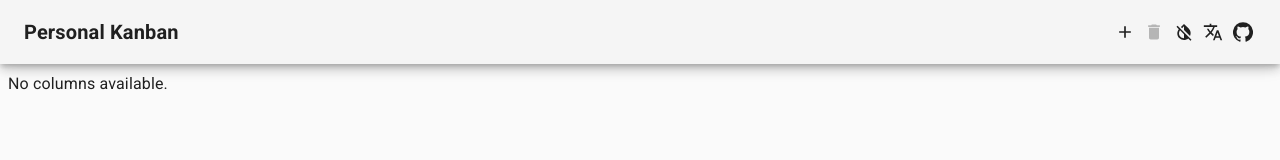
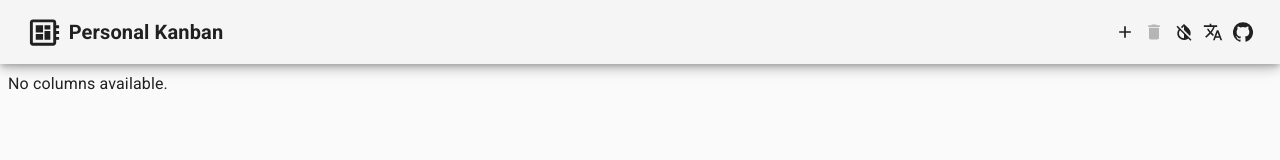
Before and after one commit to MadEyeAres/ProjectManagement-Kanban, a React (Create React App) app: page / in a window 1280 px wide. Shown: the top 160 px of the page. Built offline with nearby package versions, Linux system fonts and the light colour scheme.

Commit message:
Update toolbar with personal kanban icon

```diff
--- a/src/PersonalKanban/containers/Toolbar/index.tsx
+++ b/src/PersonalKanban/containers/Toolbar/index.tsx
@@ -213,9 +213,21 @@ const Toolbar: React.FC<ToolbarProps> = (props) => {
   return (
     <AppBar color="default" elevation={6} className={classes.paper}>
       <MuiToolbar>
-        <Typography variant="h6">
-          <b>{t("personalKanban")}</b>
-        </Typography>
+        <Box display="flex" alignItems="center">
+          <IconButton
+            icon="personalKanban"
+            color="inherit"
+            size="small"
+            iconProps={{ fontSize: "large" }}
+            disableRipple
+            disableTouchRipple
+            disableFocusRipple
+          />
+          &nbsp;
+          <Typography variant="h6">
+            <b>{t("personalKanban")}</b>
+          </Typography>
+        </Box>
         <Box display="flex" flexGrow={1} />
         <Box display="flex">
           <AddColumnButton onSubmit={onNewColumn} />
```
